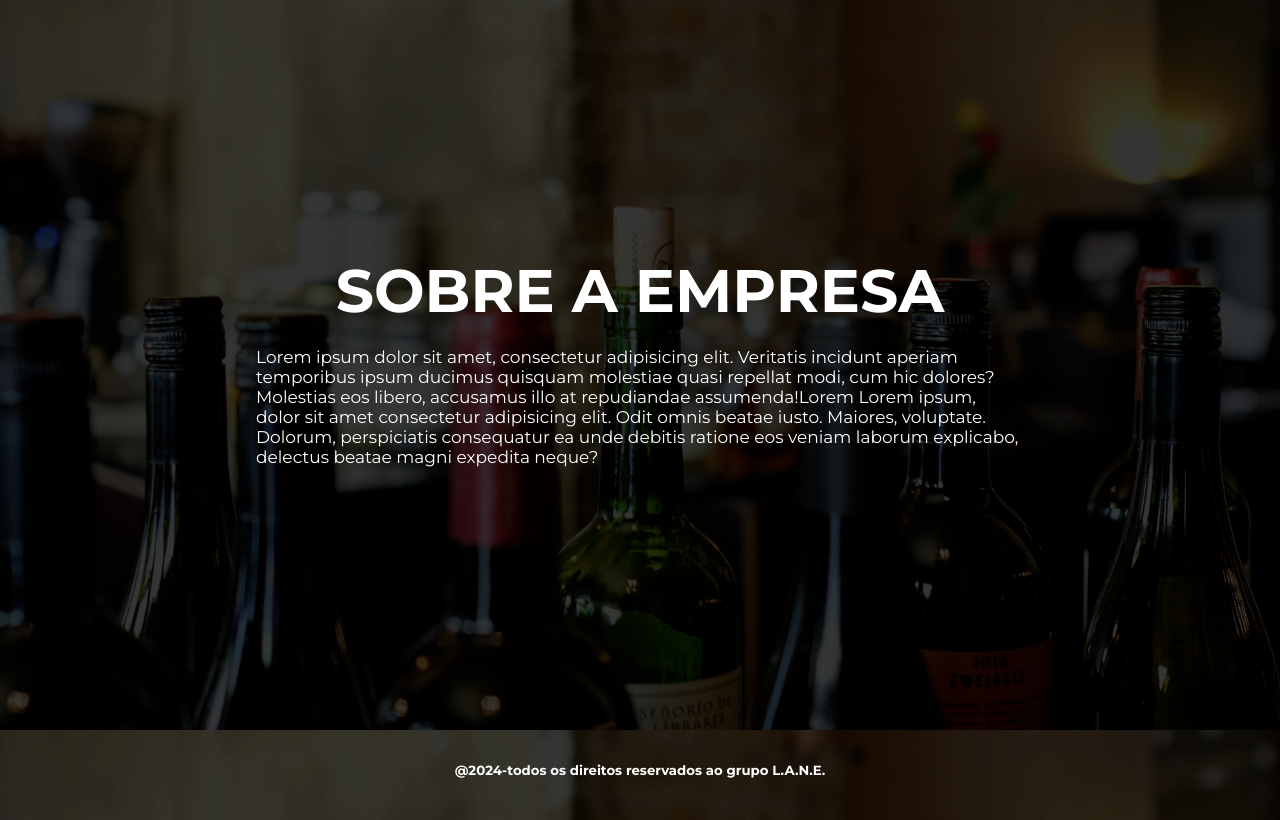
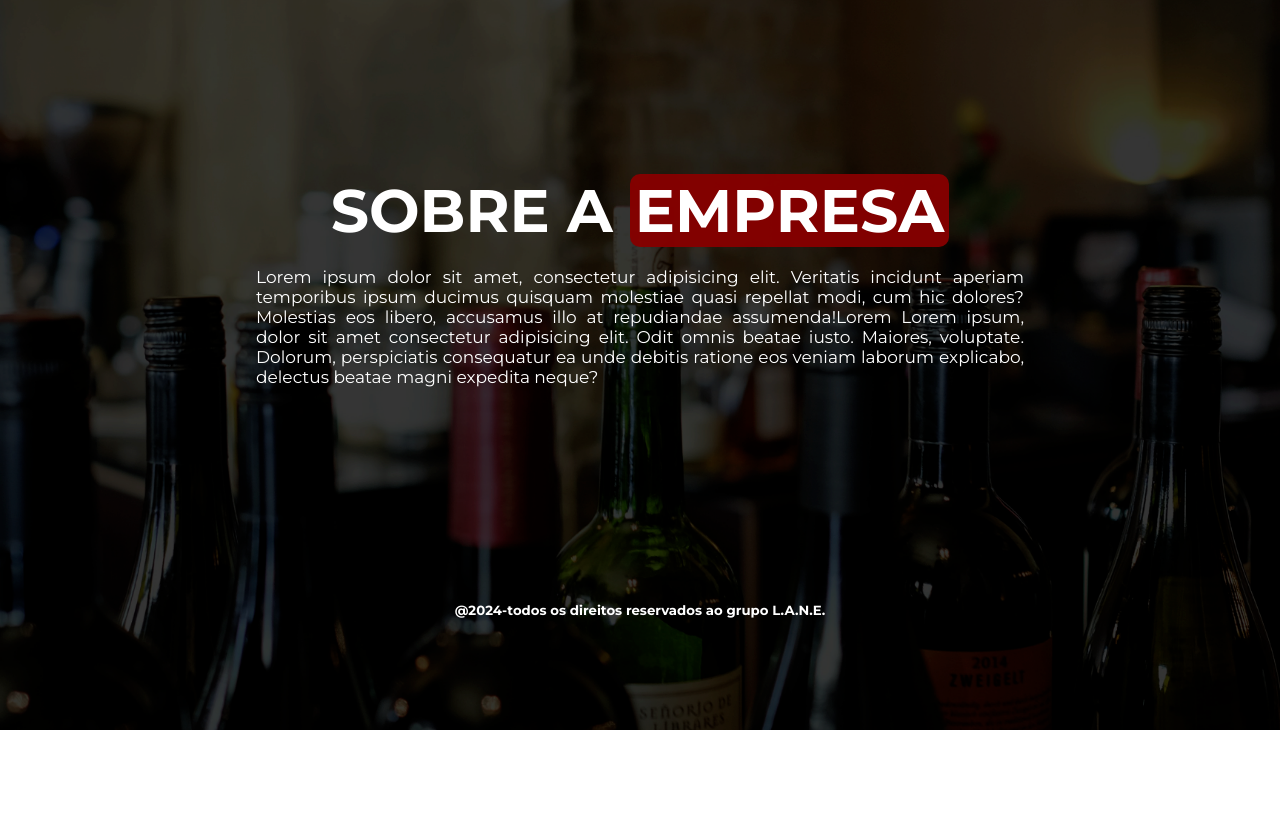
Before and after one commit to NicolasHaubricht/Projeto-Vinharia, a plain HTML site: page pages/sobre.html in a window 1280 px wide. Shown: the part 70-890 px from the top of the page. After the commit the page ends 800 px from the top, so only its background shows below. Drawn offline with Linux system fonts and the light colour scheme; a web font is replaced by a local one.

Commit message:
Texto sobre a empresa justificado e tag strong adicionada ao titulo

```diff
--- a/pages/sobre.html
+++ b/pages/sobre.html
@@ -43,7 +43,7 @@
 <!-- Principal -->
     <main class="main-sobre">
         <div class="div-sobre">
-            <h1 class="sobre-empresa">SOBRE A <strong>EMPRESA</strong></h1>
+            <h1 class="sobre-empresa">SOBRE A <strong class="strong-1">EMPRESA</strong></h1>
             <p class="p-empresa">Lorem ipsum dolor sit amet, consectetur adipisicing elit. Veritatis incidunt aperiam temporibus ipsum ducimus quisquam molestiae quasi repellat modi, cum hic dolores? Molestias eos libero, accusamus illo at repudiandae assumenda!Lorem Lorem ipsum, dolor sit amet consectetur adipisicing elit. Odit omnis beatae iusto. Maiores, voluptate. Dolorum, perspiciatis consequatur ea unde debitis ratione eos veniam laborum explicabo, delectus beatae magni expedita neque?</p>
         </div>
     </main>
--- a/style/style.css
+++ b/style/style.css
@@ -547,14 +547,14 @@ body.sobre { /*BACKGROUND PAGINA LOGIN*/
     background-repeat: no-repeat; /* Imagem nao se repete */
     background-attachment: fixed; /* Imagem fixa */
     background-size: cover; /* Redimensiona a imagem para cobrir toda a área do fundo */
-    width: 100vw; /* Tamanho da tela maximo (horizontal) */
+    max-width: 100vw; /* Tamanho da tela maximo (horizontal) */
     height: 100vh;  /* Tamanho da tela maximo (vertical) */
     font-family: "Montserrat", sans-serif; /* Fonte */
 }
 
 .main-sobre {
-    width: 100vw;
-    height: 90vh;
+    width: 100%;
+    height: 70%;
     display: flex;
     align-items: center;
     justify-content: center;
@@ -576,6 +576,7 @@ body.sobre { /*BACKGROUND PAGINA LOGIN*/
 
 .p-empresa {
     font-size: 17px;
+    text-align: justify;
 }
 
 
```
